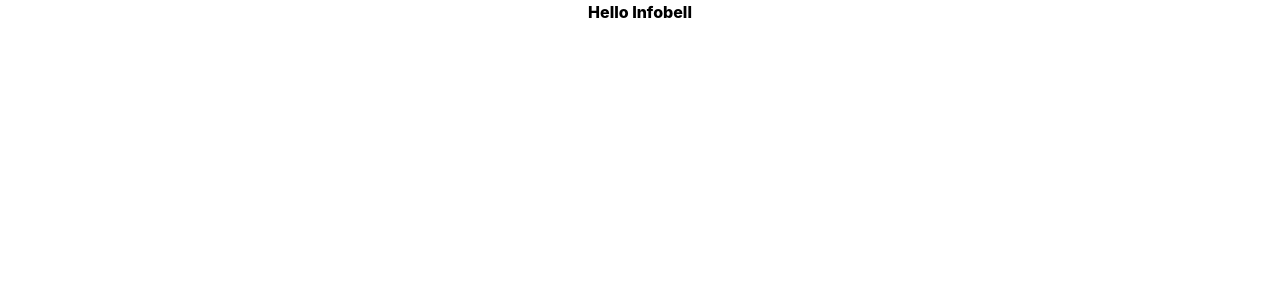
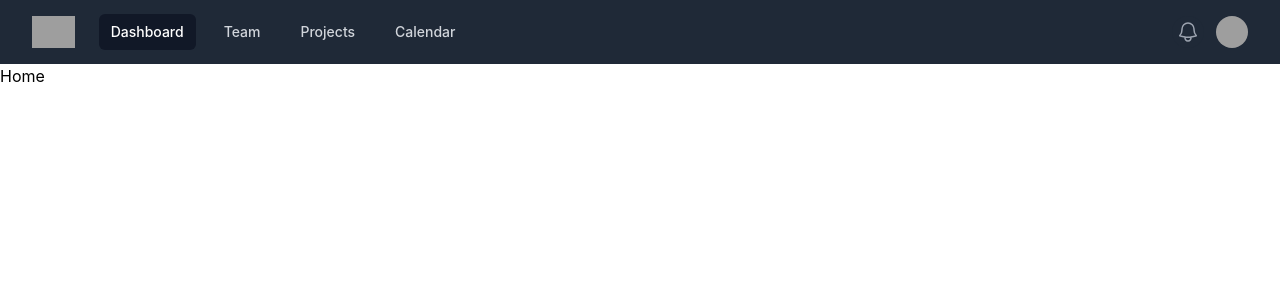
Before and after one commit to Techvarun1991/aarogyamandi-main, a React (Create React App) app: page / in a window 1280 px wide. Shown: the top 300 px of the page. Built offline with nearby package versions, Linux system fonts and the light colour scheme; grey boxes are pictures that could not be loaded.

Commit message:
Navbar added

```diff
--- a/package.json
+++ b/package.json
@@ -10,6 +10,7 @@
     "@testing-library/user-event": "^13.5.0",
     "react": "^18.2.0",
     "react-dom": "^18.2.0",
+    "react-router-dom": "^6.22.3",
     "react-scripts": "5.0.1",
     "web-vitals": "^2.1.4"
   },
--- a/src/App.js
+++ b/src/App.js
@@ -1,11 +1,18 @@
-import './App.css';
-
+import { BrowserRouter, Route, Routes } from "react-router-dom";
+import "./App.css";
+import Home from "./Pages/Home";
+import Navbar from "./Layout/Navbar";
 
 function App() {
   return (
-  <>
-    <h1 className='text-center font-extrabold'>Hello Infobell </h1>
-   </>
+    <>
+      <BrowserRouter>
+      <Navbar></Navbar>
+        <Routes>
+          <Route path="/" element={<Home></Home>}></Route>
+        </Routes>
+      </BrowserRouter>
+    </>
   );
 }
 
--- a/src/Layout/Navbar.js
+++ b/src/Layout/Navbar.js
@@ -1,7 +1,155 @@
 import React from 'react'
+
+import { Fragment } from 'react'
+import { Disclosure, Menu, Transition } from '@headlessui/react'
+import { Bars3Icon, BellIcon, XMarkIcon } from '@heroicons/react/24/outline'
+
+const navigation = [
+  { name: 'Dashboard', href: '#', current: true },
+  { name: 'Team', href: '#', current: false },
+  { name: 'Projects', href: '#', current: false },
+  { name: 'Calendar', href: '#', current: false },
+]
+
+function classNames(...classes) {
+  return classes.filter(Boolean).join(' ')
+}
 
 export default function Navbar() {
   return (
-    <div>Navbar</div>
+    <Disclosure as="nav" className="bg-gray-800">
+      {({ open }) => (
+        <>
+          <div className="mx-auto max-w-7xl px-2 sm:px-6 lg:px-8">
+            <div className="relative flex h-16 items-center justify-between">
+              <div className="absolute inset-y-0 left-0 flex items-center sm:hidden">
+                {/* Mobile menu button*/}
+                <Disclosure.Button className="relative inline-flex items-center justify-center rounded-md p-2 text-gray-400 hover:bg-gray-700 hover:text-white focus:outline-none focus:ring-2 focus:ring-inset focus:ring-white">
+                  <span className="absolute -inset-0.5" />
+                  <span className="sr-only">Open main menu</span>
+                  {open ? (
+                    <XMarkIcon className="block h-6 w-6" aria-hidden="true" />
+                  ) : (
+                    <Bars3Icon className="block h-6 w-6" aria-hidden="true" />
+                  )}
+                </Disclosure.Button>
+              </div>
+              <div className="flex flex-1 items-center justify-center sm:items-stretch sm:justify-start">
+                <div className="flex flex-shrink-0 items-center">
+                  <img
+                    className="h-8 w-auto"
+                    src="https://tailwindui.com/img/logos/mark.svg?color=indigo&shade=500"
+                    alt="Your Company"
+                  />
+                </div>
+                <div className="hidden sm:ml-6 sm:block">
+                  <div className="flex space-x-4">
+                    {navigation.map((item) => (
+                      <a
+                        key={item.name}
+                        href={item.href}
+                        className={classNames(
+                          item.current ? 'bg-gray-900 text-white' : 'text-gray-300 hover:bg-gray-700 hover:text-white',
+                          'rounded-md px-3 py-2 text-sm font-medium'
+                        )}
+                        aria-current={item.current ? 'page' : undefined}
+                      >
+                        {item.name}
+                      </a>
+                    ))}
+                  </div>
+                </div>
+              </div>
+              <div className="absolute inset-y-0 right-0 flex items-center pr-2 sm:static sm:inset-auto sm:ml-6 sm:pr-0">
+                <button
+                  type="button"
+                  className="relative rounded-full bg-gray-800 p-1 text-gray-400 hover:text-white focus:outline-none focus:ring-2 focus:ring-white focus:ring-offset-2 focus:ring-offset-gray-800"
+                >
+                  <span className="absolute -inset-1.5" />
+                  <span className="sr-only">View notifications</span>
+                  <BellIcon className="h-6 w-6" aria-hidden="true" />
+                </button>
+
+                {/* Profile dropdown */}
+                <Menu as="div" className="relative ml-3">
+                  <div>
+                    <Menu.Button className="relative flex rounded-full bg-gray-800 text-sm focus:outline-none focus:ring-2 focus:ring-white focus:ring-offset-2 focus:ring-offset-gray-800">
+                      <span className="absolute -inset-1.5" />
+                      <span className="sr-only">Open user menu</span>
+                      <img
+                        className="h-8 w-8 rounded-full"
+                        src="https://images.unsplash.com/photo-1472099645785-5658abf4ff4e?ixlib=rb-1.2.1&ixid=eyJhcHBfaWQiOjEyMDd9&auto=format&fit=facearea&facepad=2&w=256&h=256&q=80"
+                        alt=""
+                      />
+                    </Menu.Button>
+                  </div>
+                  <Transition
+                    as={Fragment}
+                    enter="transition ease-out duration-100"
+                    enterFrom="transform opacity-0 scale-95"
+                    enterTo="transform opacity-100 scale-100"
+                    leave="transition ease-in duration-75"
+                    leaveFrom="transform opacity-100 scale-100"
+                    leaveTo="transform opacity-0 scale-95"
+                  >
+                    <Menu.Items className="absolute right-0 z-10 mt-2 w-48 origin-top-right rounded-md bg-white py-1 shadow-lg ring-1 ring-black ring-opacity-5 focus:outline-none">
+                      <Menu.Item>
+                        {({ active }) => (
+                          <a
+                            href="#"
+                            className={classNames(active ? 'bg-gray-100' : '', 'block px-4 py-2 text-sm text-gray-700')}
+                          >
+                            Your Profile
+                          </a>
+                        )}
+                      </Menu.Item>
+                      <Menu.Item>
+                        {({ active }) => (
+                          <a
+                            href="#"
+                            className={classNames(active ? 'bg-gray-100' : '', 'block px-4 py-2 text-sm text-gray-700')}
+                          >
+                            Settings
+                          </a>
+                        )}
+                      </Menu.Item>
+                      <Menu.Item>
+                        {({ active }) => (
+                          <a
+                            href="#"
+                            className={classNames(active ? 'bg-gray-100' : '', 'block px-4 py-2 text-sm text-gray-700')}
+                          >
+                            Sign out
+                          </a>
+                        )}
+                      </Menu.Item>
+                    </Menu.Items>
+                  </Transition>
+                </Menu>
+              </div>
+            </div>
+          </div>
+
+          <Disclosure.Panel className="sm:hidden">
+            <div className="space-y-1 px-2 pb-3 pt-2">
+              {navigation.map((item) => (
+                <Disclosure.Button
+                  key={item.name}
+                  as="a"
+                  href={item.href}
+                  className={classNames(
+                    item.current ? 'bg-gray-900 text-white' : 'text-gray-300 hover:bg-gray-700 hover:text-white',
+                    'block rounded-md px-3 py-2 text-base font-medium'
+                  )}
+                  aria-current={item.current ? 'page' : undefined}
+                >
+                  {item.name}
+                </Disclosure.Button>
+              ))}
+            </div>
+          </Disclosure.Panel>
+        </>
+      )}
+    </Disclosure>
   )
 }
```
Also changed, not shown: 1 other file (tests, documents, lock files or other folders).
